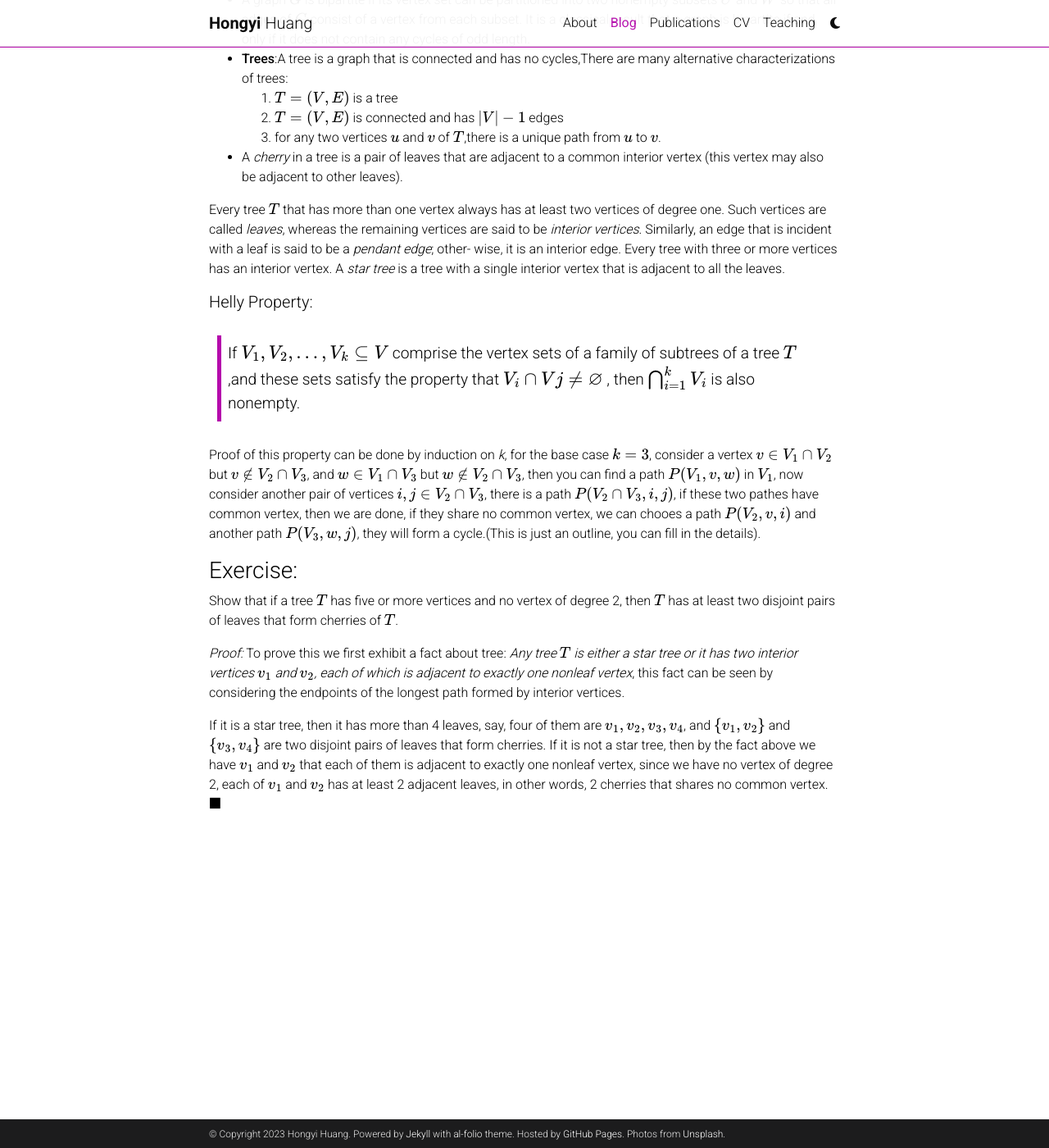
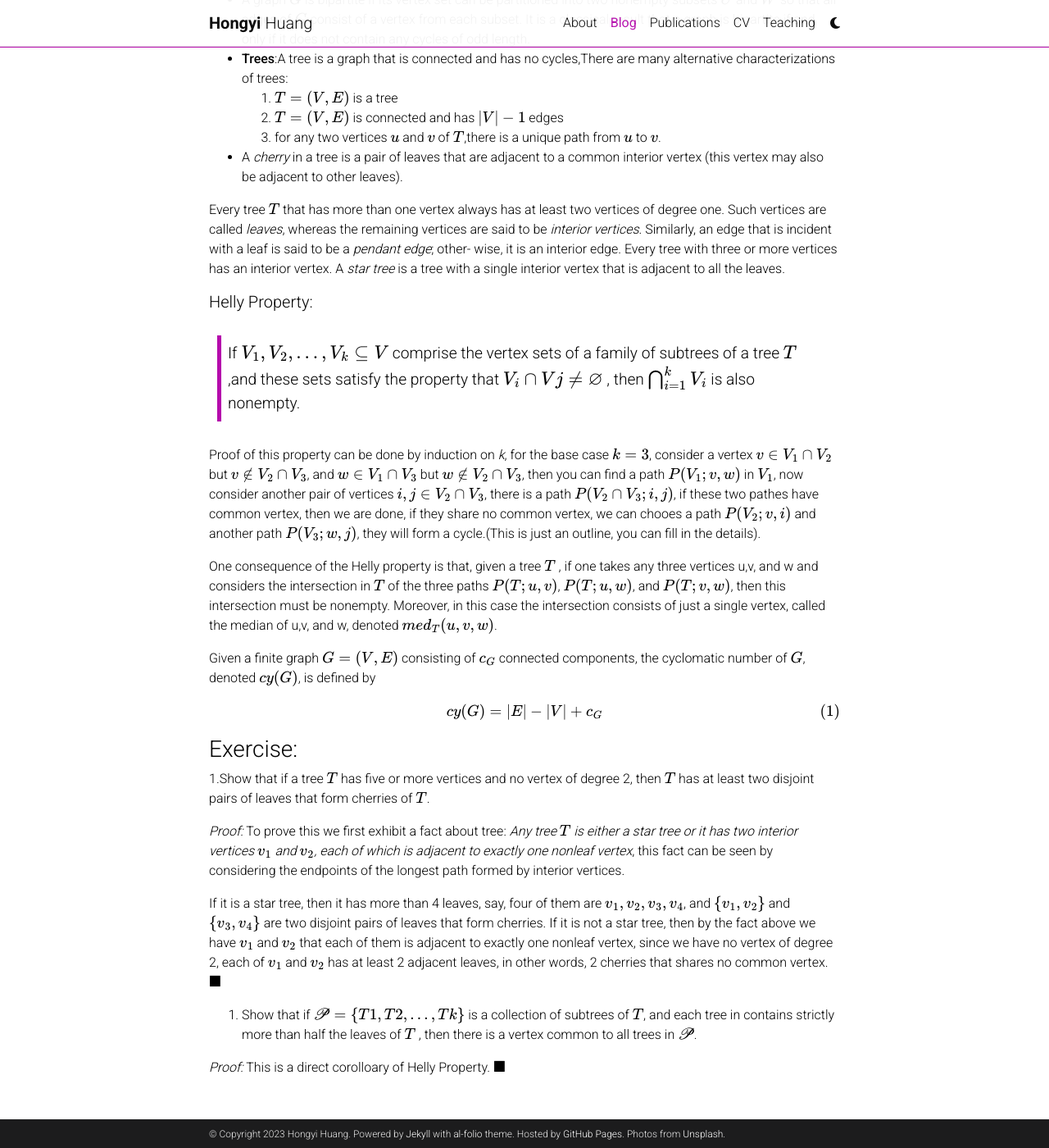
Before and after one commit to hongyi98/hongyi98.github.io, a Jekyll site: the page built from _posts/2023-07-15-notes-in-phylogeny.md, in a window 1280 px wide and 1400 px high, scrolled down 563 px. Shown: the whole window at 82% size. Built offline with Jekyll 4.4.1, drawn with Linux system fonts in a browser that asks for light colours; comment, search, counter and statistics services are not loaded; a style sheet for code colours, icons or effects is not loaded.

Commit message:
Update 2023-07-15-notes-in-phylogeny.md

```diff
--- a/_posts/2023-07-15-notes-in-phylogeny.md
+++ b/_posts/2023-07-15-notes-in-phylogeny.md
@@ -28,11 +28,22 @@ Every tree $$T$$ that has more than one vertex always has at least two vertices
 ##### Helly Property:
 > If $$V_1,V_2,...,V_k \subseteq V$$ comprise the vertex sets of a family of subtrees of a tree $$T$$,and these sets satisfy the property that $$V_i \cap V j  \neq \varnothing$$ , then $$\bigcap^k_{i=1} V_i$$ is also nonempty.
 
-Proof of this property can be done by induction on *k*, for the base case $$k=3$$, consider a vertex $$v\in V_1\cap V_2$$ but $$v\notin V_2 \cap V_3$$, and $$w\in V_1\cap V_3$$ but $$w\notin V_2 \cap V_3$$, then you can find a path $$P(V_1,v,w)$$ in $$V_1$$, now consider another pair of vertices  $$i,j\in V_2\cap V_3$$, there is a path $$P(V_2\cap V_3,i,j)$$, if these two pathes have common vertex, then we are done, if they share no common vertex, we can chooes a path $$P(V_2,v,i)$$ and another path $$P(V_3,w,j)$$, they will form a cycle.(This is just an outline, you can fill in the details).
+Proof of this property can be done by induction on *k*, for the base case $$k=3$$, consider a vertex $$v\in V_1\cap V_2$$ but $$v\notin V_2 \cap V_3$$, and $$w\in V_1\cap V_3$$ but $$w\notin V_2 \cap V_3$$, then you can find a path $$P(V_1;v,w)$$ in $$V_1$$, now consider another pair of vertices  $$i,j\in V_2\cap V_3$$, there is a path $$P(V_2\cap V_3;i,j)$$, if these two pathes have common vertex, then we are done, if they share no common vertex, we can chooes a path $$P(V_2;v,i)$$ and another path $$P(V_3;w,j)$$, they will form a cycle.(This is just an outline, you can fill in the details).
+
+One consequence of the Helly property is that, given a tree $$T$$ , if one takes any three vertices u,v, and w and considers the intersection in $$T$$ of the three paths $$P(T;u,v)$$, $$P(T;u,w)$$, and $$P(T;v,w)$$, then this intersection must be nonempty. Moreover, in this case the intersection consists of just a single vertex, called the median of u,v, and w, denoted $$med_T (u,v,w)$$.
+
+Given a finite graph $$G = (V,E)$$ consisting of $$c_G$$ connected components, the cyclomatic number of $$G$$, denoted $$cy(G)$$, is defined by
+\begin{equation}
+cy(G)=|E|−|V|+c_G
+\end{equation}
 
 ### Exercise:
-Show that if a tree $$T$$ has five or more vertices and no vertex of degree 2, then $$T$$ has at least two disjoint pairs of leaves that form cherries of $$T$$.
+1.Show that if a tree $$T$$ has five or more vertices and no vertex of degree 2, then $$T$$ has at least two disjoint pairs of leaves that form cherries of $$T$$.
 
 *Proof:*  To prove this we first exhibit a fact about tree: *Any tree $$T$$ is either a star tree or it has two interior vertices $$v_1$$ and $$v_2$$, each of which is adjacent to exactly one nonleaf vertex*, this fact can be seen by considering the endpoints of the longest path formed by interior vertices.
 
  If it is a star tree, then it has more than 4 leaves, say, four of them are $$v_1,v_2,v_3,v_4$$, and $$\{v_1,v_2\}$$ and $$\{v_3,v_4\}$$ are two disjoint pairs of leaves that form cherries. If it is not a star tree, then by the fact above we have $$v_1$$ and $$v_2$$ that each of them is adjacent to exactly one nonleaf vertex, since we have no vertex of degree 2, each of $$v_1$$ and $$v_2$$ has at least 2 adjacent leaves, in other words, 2 cherries that shares no common vertex.$$ \blacksquare $$
+
+2. Show that if $$\mathscr{P}= \{T1,T2,...,Tk\}$$ is a collection of subtrees of $$T$$, and each tree in contains strictly more than half the leaves of $$T$$ , then there is a vertex common to all trees in $$\mathscr{P}$$.
+
+*Proof:* This is a direct corolloary of Helly Property. $$\blacksquare$$
```
